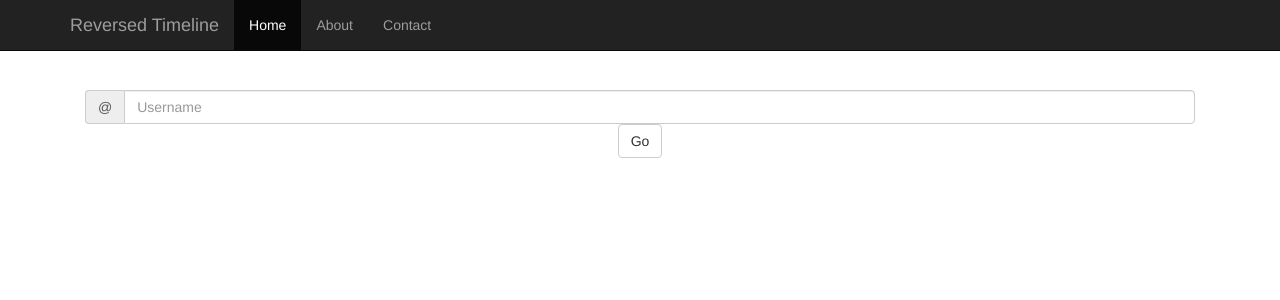
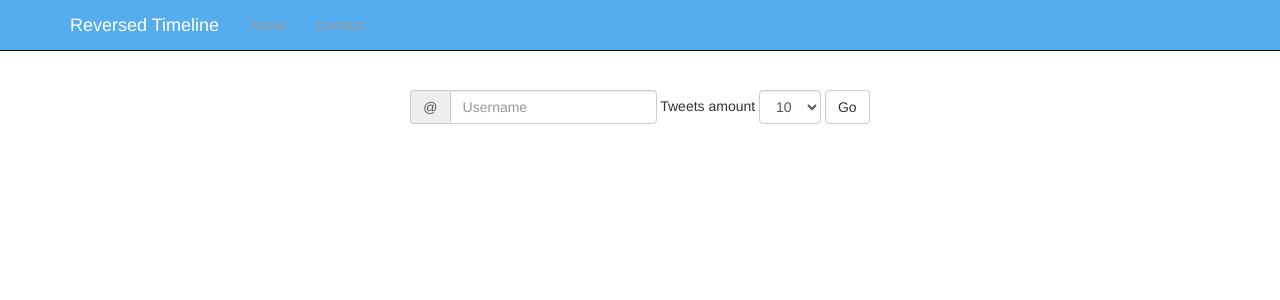
Before and after one commit to dmtr/reversed_timeline, a Python web app: template web/reverse_twitter/templates/index.html in a window 1280 px wide. Shown: the top 300 px of the page. Run offline with Jinja, Linux system fonts and the light colour scheme; the template is opened without the code that fills it, so the values that code supplies are empty; some libraries are stand-ins or nearby versions.

Commit message:
Add web form

```diff
--- a/web/reverse_twitter/templates/index.html
+++ b/web/reverse_twitter/templates/index.html
@@ -36,7 +36,6 @@
         </div>
         <div id="navbar" class="collapse navbar-collapse">
           <ul class="nav navbar-nav">
-            <li class="active"><a href="#">Home</a></li>
             <li><a href="#about">About</a></li>
             <li><a href="#contact">Contact</a></li>
           </ul>
@@ -45,15 +44,37 @@
 </nav>
 
 <div class="container">
-      <div class="starter-template">
-          <div class="input-group">
+  <div class="starter-template">
+    <form class="form-inline">
+    <div class="input-group">
             <span class="input-group-addon" id="basic-addon1">@</span>
               <input id="username" type="text" class="form-control" placeholder="Username"
               aria-describedby="basic-addon1">
-          </div>
+    </div>
+    {% if logged %}
+    <div class="radio">
+        <label>
+          <input type="radio"  id="radio_user_timeline" value="user" checked>
+            User Timeline
+        </label>
+    </div>
+    <div class="radio">
+        <label>
+          <input type="radio" id="radio_home_timeline" value="home">
+            Home Timeline
+        </label>
+    </div>
+    {% endif %}
+    <span>Tweets amount</span>
+    <select class="form-control" id="count">
+      <option>10</option>
+      <option>20</option>
+      <option>50</option>
+     </select>
         <input class="btn btn-default" type="button" value="Go" id="go-btn">
-      </div>
-      <div id="tweets"></div>
+    </form>
+    <div id="tweets"></div>
+  </div>
 </div>
 {% endblock %}
 
--- a/web/static/main.css
+++ b/web/static/main.css
@@ -1,6 +1,15 @@
+.navbar {
+    background-color: #55acee;
+}
+
+.navbar-inverse .navbar-brand {
+    color: white;
+}
+
 body {
   padding-top: 50px;
 }
+
 .starter-template {
   padding: 40px 15px;
   text-align: center;
--- a/web/static/main.js
+++ b/web/static/main.js
@@ -103,7 +103,7 @@ require(['jquery', 'ramda', 'utils/utils', 'utils/m'], function($, R, utils, m)
             screen_name: $('#username').val(),
             type: 'start',
             client_key: client_key,
-            count: 10
+            count: $('#count').val()
         };
 
         conn.send(JSON.stringify(msg));
```
